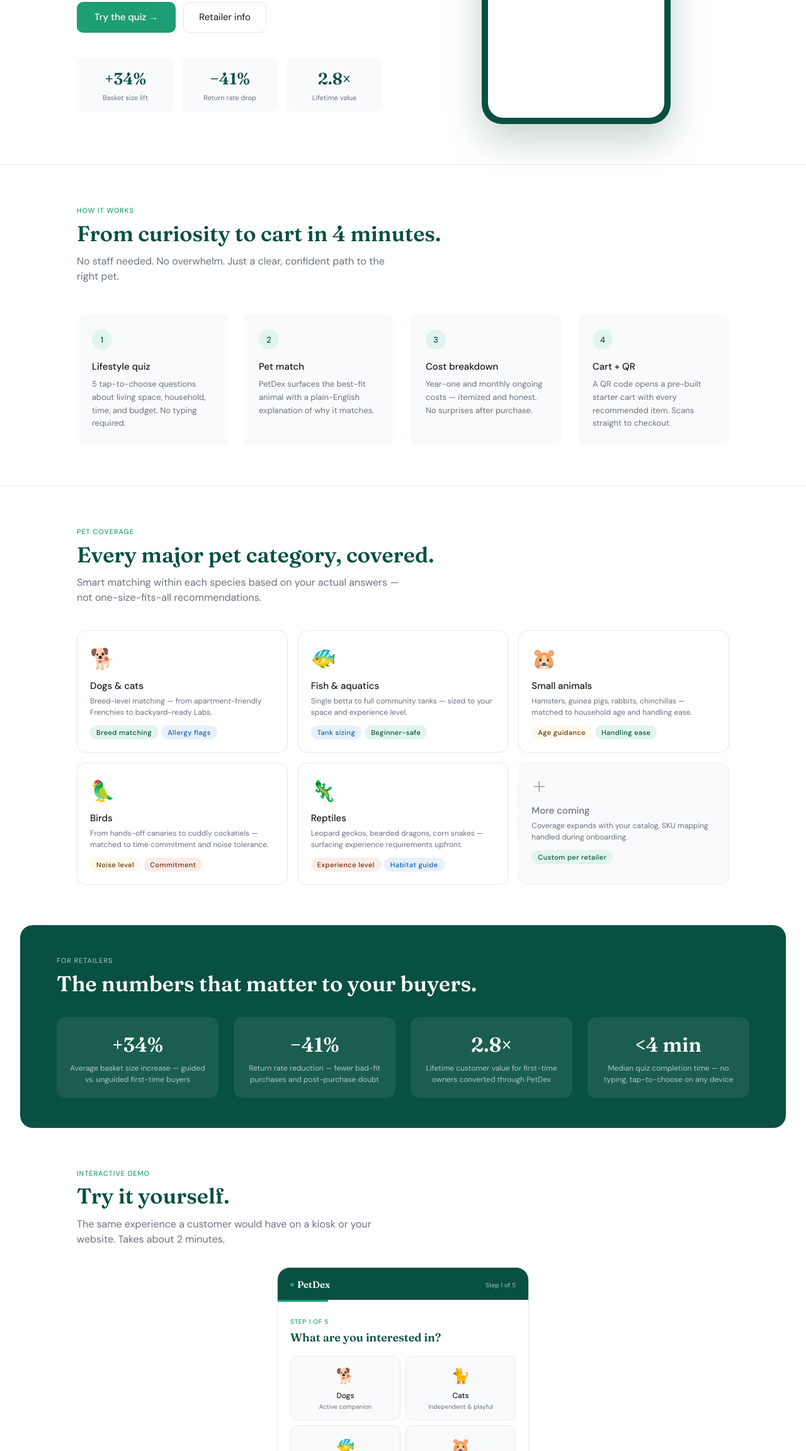
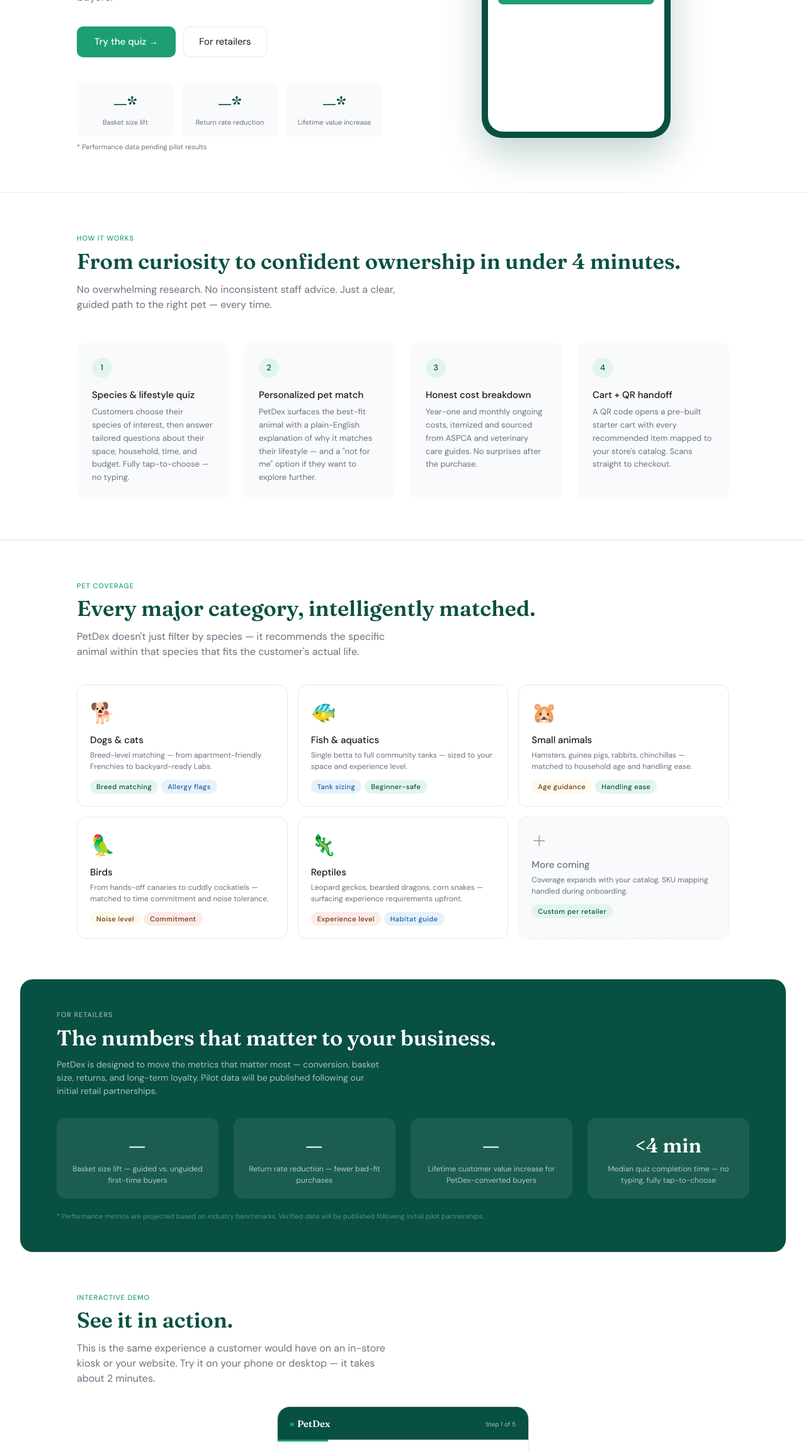
Before and after one commit to Brodytn/trypetdex, a plain HTML site: page index.html in a window 1280 px wide. Shown: the part 496-2800 px from the top of the page at 63% size. Drawn offline with Linux system fonts and the light colour scheme.

Commit message:
Update index.html

```diff
--- a/index.html
+++ b/index.html
@@ -3,8 +3,16 @@
 <head>
 <meta charset="UTF-8">
 <meta name="viewport" content="width=device-width, initial-scale=1.0, maximum-scale=1.0, user-scalable=no">
-<title>PetDex — Find Your Perfect Pet</title>
-<meta name="description" content="PetDex guides families to the right pet with a 5-question quiz, real cost breakdowns, and a ready-to-buy starter cart.">
+<title>PetDex — The Smarter Way to Find, Buy & Care for a Pet</title>
+<meta name="description" content="PetDex is an in-store and online guided experience that matches families with the right pet in under 4 minutes — with real cost breakdowns, expert care guides, and a ready-to-buy starter cart.">
+<meta name="keywords" content="pet finder quiz, pet recommendation, first time pet owner, pet store kiosk, pet match tool, pet retail technology">
+<meta property="og:title" content="PetDex — The Smarter Way to Find Your Perfect Pet">
+<meta property="og:description" content="Answer 5 quick questions and get matched with the right pet for your home, family, and budget. Used in-store and online by pet retailers.">
+<meta property="og:type" content="website">
+<meta name="twitter:card" content="summary_large_image">
+<meta name="twitter:title" content="PetDex — Find Your Perfect Pet">
+<meta name="twitter:description" content="A guided quiz that matches families with the right pet — with real cost data and a starter cart. Built for pet retailers.">
+<link rel="canonical" href="https://petdex.io">
 <link rel="preconnect" href="https://fonts.googleapis.com">
 <link href="https://fonts.googleapis.com/css2?family=Fraunces:ital,opsz,wght@0,9..144,300;0,9..144,600;1,9..144,300&family=DM+Sans:opsz,wght@9..40,300;9..40,400;9..40,500&display=swap" rel="stylesheet">
 <style>
@@ -399,27 +407,28 @@
     <a href="#" class="nav-logo"><span class="nav-dot"></span>PetDex</a>
     <div class="nav-links">
       <a href="#how-it-works" class="nav-link">How it works</a>
-      <a href="#pets" class="nav-link">Pets</a>
+      <a href="#pets" class="nav-link">Pet coverage</a>
       <a href="#for-retailers" class="nav-link">For retailers</a>
     </div>
-    <a href="#try-it" class="nav-cta">Try the demo</a>
+    <a href="#try-it" class="nav-cta">Try the demo →</a>
   </nav>
 
   <!-- Hero -->
   <div class="hero">
     <div class="hero-copy">
-      <div class="hero-eyebrow">In-store guided experience</div>
-      <h1 class="hero-h1">Turn <em>curious browsers</em> into confident pet owners.</h1>
-      <p class="hero-sub">PetDex matches families with the right pet in 4 minutes — with real cost data and a ready-to-buy cart. Available as a kiosk, website widget, or tablet app.</p>
+      <div class="hero-eyebrow">Guided pet discovery — for retail & online</div>
+      <h1 class="hero-h1">The smarter way to find, buy, and <em>care for</em> a pet.</h1>
+      <p class="hero-sub">PetDex matches families with the right pet in under 4 minutes — with honest cost breakdowns, expert care guides, and a ready-to-buy starter cart. Built for pet retailers who want to convert browsers into confident buyers.</p>
       <div class="hero-actions">
         <a href="#try-it" class="btn-primary">Try the quiz →</a>
-        <a href="#for-retailers" class="btn-outline">Retailer info</a>
+        <a href="#for-retailers" class="btn-outline">For retailers</a>
       </div>
       <div class="hero-stats">
-        <div class="hero-stat"><span class="stat-num">+34%</span><div class="stat-lbl">Basket size lift</div></div>
-        <div class="hero-stat"><span class="stat-num">−41%</span><div class="stat-lbl">Return rate drop</div></div>
-        <div class="hero-stat"><span class="stat-num">2.8×</span><div class="stat-lbl">Lifetime value</div></div>
+        <div class="hero-stat"><span class="stat-num">—*</span><div class="stat-lbl">Basket size lift</div></div>
+        <div class="hero-stat"><span class="stat-num">—*</span><div class="stat-lbl">Return rate reduction</div></div>
+        <div class="hero-stat"><span class="stat-num">—*</span><div class="stat-lbl">Lifetime value increase</div></div>
       </div>
+      <p style="font-size:11px;color:var(--muted);margin-top:.5rem;">* Performance data pending pilot results</p>
     </div>
     <div class="hero-visual">
       <div class="phone-frame">
@@ -459,31 +468,30 @@
 
   <hr class="section-divider">
 
-  <!-- How it works -->
   <div class="section" id="how-it-works">
     <div class="section-tag">How it works</div>
-    <h2 class="section-h2">From curiosity to cart in 4 minutes.</h2>
-    <p class="section-sub">No staff needed. No overwhelm. Just a clear, confident path to the right pet.</p>
+    <h2 class="section-h2">From curiosity to confident ownership in under 4 minutes.</h2>
+    <p class="section-sub">No overwhelming research. No inconsistent staff advice. Just a clear, guided path to the right pet — every time.</p>
     <div class="steps">
       <div class="step-card">
         <div class="step-num">1</div>
-        <div class="step-title">Lifestyle quiz</div>
-        <div class="step-desc">5 tap-to-choose questions about living space, household, time, and budget. No typing required.</div>
+        <div class="step-title">Species & lifestyle quiz</div>
+        <div class="step-desc">Customers choose their species of interest, then answer tailored questions about their space, household, time, and budget. Fully tap-to-choose — no typing.</div>
       </div>
       <div class="step-card">
         <div class="step-num">2</div>
-        <div class="step-title">Pet match</div>
-        <div class="step-desc">PetDex surfaces the best-fit animal with a plain-English explanation of why it matches.</div>
+        <div class="step-title">Personalized pet match</div>
+        <div class="step-desc">PetDex surfaces the best-fit animal with a plain-English explanation of why it matches their lifestyle — and a "not for me" option if they want to explore further.</div>
       </div>
       <div class="step-card">
         <div class="step-num">3</div>
-        <div class="step-title">Cost breakdown</div>
-        <div class="step-desc">Year-one and monthly ongoing costs — itemized and honest. No surprises after purchase.</div>
+        <div class="step-title">Honest cost breakdown</div>
+        <div class="step-desc">Year-one and monthly ongoing costs, itemized and sourced from ASPCA and veterinary care guides. No surprises after the purchase.</div>
       </div>
       <div class="step-card">
         <div class="step-num">4</div>
-        <div class="step-title">Cart + QR</div>
-        <div class="step-desc">A QR code opens a pre-built starter cart with every recommended item. Scans straight to checkout.</div>
+        <div class="step-title">Cart + QR handoff</div>
+        <div class="step-desc">A QR code opens a pre-built starter cart with every recommended item mapped to your store's catalog. Scans straight to checkout.</div>
       </div>
     </div>
   </div>
@@ -493,8 +501,8 @@
   <!-- Pet coverage -->
   <div class="section" id="pets">
     <div class="section-tag">Pet coverage</div>
-    <h2 class="section-h2">Every major pet category, covered.</h2>
-    <p class="section-sub">Smart matching within each species based on your actual answers — not one-size-fits-all recommendations.</p>
+    <h2 class="section-h2">Every major category, intelligently matched.</h2>
+    <p class="section-sub">PetDex doesn't just filter by species — it recommends the specific animal within that species that fits the customer's actual life.</p>
     <div class="pets-grid">
       <div class="pet-card">
         <span class="pet-emoji">🐕</span>
@@ -535,25 +543,38 @@
     </div>
   </div>
 
-  <!-- ROI strip -->
   <div class="roi-strip">
     <div class="roi-inner">
       <div class="section-tag" style="color:rgba(255,255,255,.6);">For retailers</div>
-      <h2 class="section-h2" id="for-retailers" style="color:#fff;">The numbers that matter to your buyers.</h2>
+      <h2 class="section-h2" id="for-retailers" style="color:#fff;">The numbers that matter to your business.</h2>
+      <p style="color:rgba(255,255,255,.65);font-size:14px;margin-bottom:1.5rem;max-width:520px;">PetDex is designed to move the metrics that matter most — conversion, basket size, returns, and long-term loyalty. Pilot data will be published following our initial retail partnerships.</p>
       <div class="roi-grid">
-        <div class="roi-card"><span class="roi-num">+34%</span><div class="roi-lbl">Average basket size increase — guided vs. unguided first-time buyers</div></div>
-        <div class="roi-card"><span class="roi-num">−41%</span><div class="roi-lbl">Return rate reduction — fewer bad-fit purchases and post-purchase doubt</div></div>
-        <div class="roi-card"><span class="roi-num">2.8×</span><div class="roi-lbl">Lifetime customer value for first-time owners converted through PetDex</div></div>
-        <div class="roi-card"><span class="roi-num">&lt;4 min</span><div class="roi-lbl">Median quiz completion time — no typing, tap-to-choose on any device</div></div>
+        <div class="roi-card">
+          <span class="roi-num" style="letter-spacing:.05em;">—</span>
+          <div class="roi-lbl">Basket size lift — guided vs. unguided first-time buyers</div>
+        </div>
+        <div class="roi-card">
+          <span class="roi-num" style="letter-spacing:.05em;">—</span>
+          <div class="roi-lbl">Return rate reduction — fewer bad-fit purchases</div>
+        </div>
+        <div class="roi-card">
+          <span class="roi-num" style="letter-spacing:.05em;">—</span>
+          <div class="roi-lbl">Lifetime customer value increase for PetDex-converted buyers</div>
+        </div>
+        <div class="roi-card">
+          <span class="roi-num">&lt;4 min</span>
+          <div class="roi-lbl">Median quiz completion time — no typing, fully tap-to-choose</div>
+        </div>
       </div>
+      <p style="font-size:11px;color:rgba(255,255,255,.35);margin-top:1.25rem;">* Performance metrics are projected based on industry benchmarks. Verified data will be published following initial pilot partnerships.</p>
     </div>
   </div>
 
   <!-- Live demo embed -->
   <div class="section" id="try-it">
     <div class="section-tag">Interactive demo</div>
-    <h2 class="section-h2">Try it yourself.</h2>
-    <p class="section-sub" style="margin-bottom:2rem;">The same experience a customer would have on a kiosk or your website. Takes about 2 minutes.</p>
+    <h2 class="section-h2">See it in action.</h2>
+    <p class="section-sub" style="margin-bottom:2rem;">This is the same experience a customer would have on an in-store kiosk or your website. Try it on your phone or desktop — it takes about 2 minutes.</p>
     <div style="display:flex;justify-content:center;">
       <div class="quiz-wrap" id="quiz-demo"></div>
     </div>
@@ -561,15 +582,15 @@
 
   <!-- CTA -->
   <div class="cta-section">
-    <h2 class="cta-h">Ready to pilot PetDex?</h2>
-    <p class="cta-sub">We're onboarding pilot partners now. No IT integration required to start.</p>
-    <a href="mailto:hello@petdex.io?subject=PetDex pilot inquiry" class="btn-primary" style="font-size:16px;padding:14px 32px;">Get in touch →</a>
+    <h2 class="cta-h">Interested in a pilot?</h2>
+    <p class="cta-sub">We're currently onboarding our first retail partners. No IT integration or hardware required to get started.</p>
+    <a href="mailto:hello@petdex.io?subject=PetDex pilot inquiry" class="btn-primary" style="font-size:16px;padding:14px 32px;">Request a pilot →</a>
   </div>
 
   <!-- Footer -->
   <div class="site-footer">
     <div class="footer-logo">PetDex</div>
-    <div class="footer-note">© 2026 PetDex. Built for retail, powered by AI.</div>
+    <div class="footer-note">© 2026 PetDex LLC. Guided pet discovery for modern retail.</div>
   </div>
 
 </div><!-- /demo-mode -->
```
